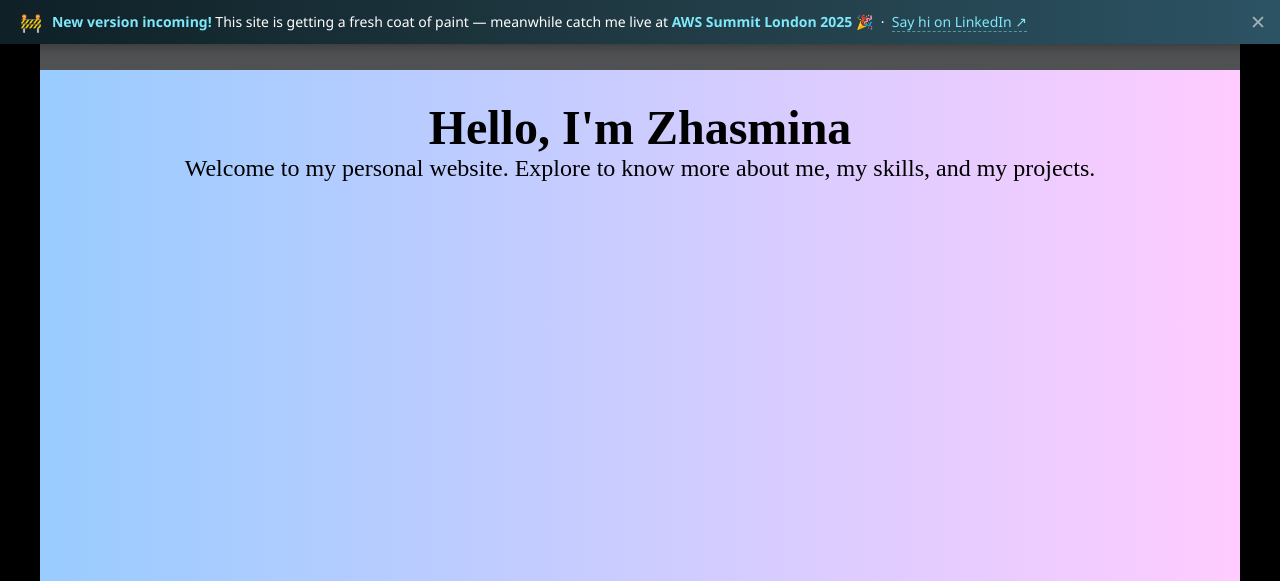
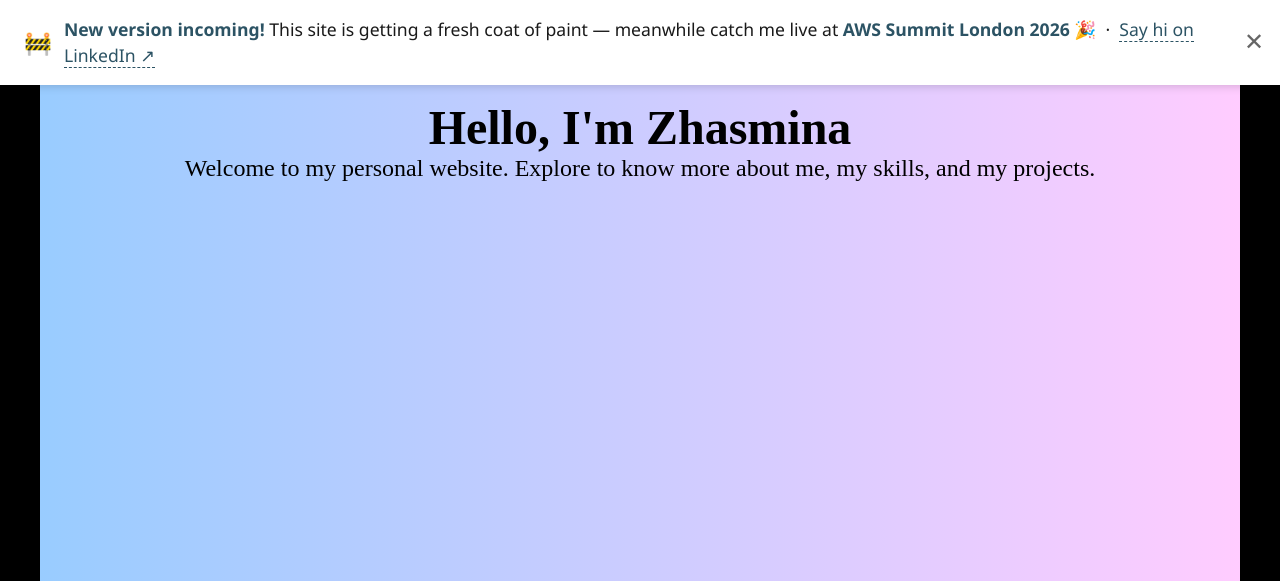
Before and after one commit to ZhAngelova/Swiper-Portfolio, a plain HTML site: page index.html in a window 1280 px wide. Shown: the top 581 px of the page. Drawn offline with nearby package versions, Linux system fonts and the light colour scheme; a web font is replaced by a local one.

Commit message:
add construction banner edit

```diff
--- a/index.html
+++ b/index.html
@@ -14,10 +14,10 @@
 </head>
 
 <body>
-    <div id="site-banner" role="alert" style="position:fixed;top:0;left:0;right:0;z-index:9999;background:linear-gradient(90deg,#0f2027,#203a43,#2c5364);color:#fff;font-family:'Segoe UI',sans-serif;font-size:0.875rem;padding:10px 52px 10px 20px;display:flex;align-items:center;gap:10px;box-shadow:0 2px 12px rgba(0,0,0,0.35);">
-        <span style="font-size:1.1rem;animation:wiggle 2.5s ease-in-out infinite;">🚧</span>
-        <span style="flex:1;line-height:1.45;"><strong style="color:#7ee8fa;">New version incoming!</strong> This site is getting a fresh coat of paint — meanwhile catch me live at <strong style="color:#7ee8fa;">AWS Summit London 2025</strong> 🎉 &nbsp;·&nbsp; <a href="https://www.linkedin.com/in/zhasmina-angelova/" target="_blank" style="color:#7ee8fa;text-decoration:none;border-bottom:1px dashed rgba(126,232,250,0.5);">Say hi on LinkedIn ↗</a></span>
-        <button onclick="this.parentElement.remove()" style="position:absolute;right:14px;background:none;border:none;color:rgba(255,255,255,0.55);font-size:1.2rem;cursor:pointer;">✕</button>
+    <div id="site-banner" role="alert" style="position:fixed;top:0;left:0;right:0;z-index:9999;background:#ffffff;color:#1a1a1a;font-family:'Segoe UI',sans-serif;font-size:1.1rem;padding:16px 60px 16px 24px;display:flex;align-items:center;gap:12px;box-shadow:0 2px 8px rgba(0,0,0,0.15);">
+        <span style="font-size:1.4rem;">🚧</span>
+        <span style="flex:1;line-height:1.5;"><strong style="color:#2c5364;">New version incoming!</strong> This site is getting a fresh coat of paint — meanwhile catch me live at <strong style="color:#2c5364;">AWS Summit London 2026</strong> 🎉 &nbsp;·&nbsp; <a href="https://www.linkedin.com/in/zhasmina-angelova/" target="_blank" style="color:#2c5364;text-decoration:none;border-bottom:1px dashed #2c5364;">Say hi on LinkedIn ↗</a></span>
+        <button onclick="this.parentElement.remove()" style="position:absolute;right:16px;background:none;border:none;color:#666;font-size:1.5rem;cursor:pointer;">✕</button>
     </div>
 
     <div class="container">
```
